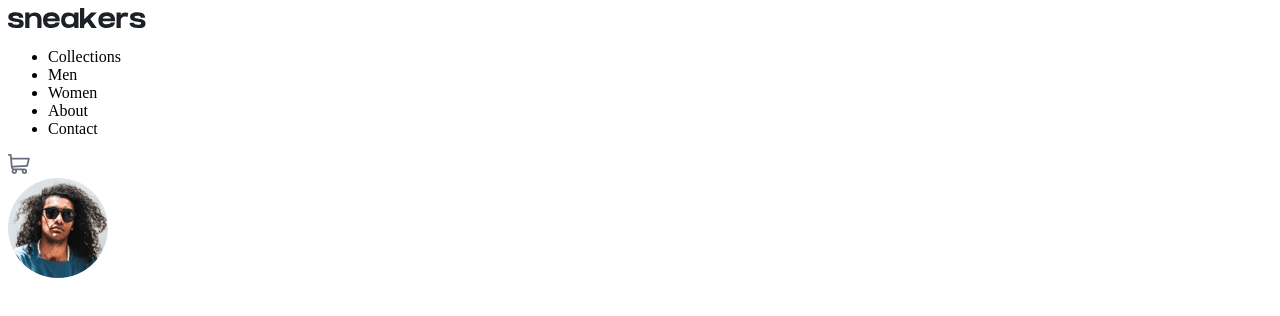
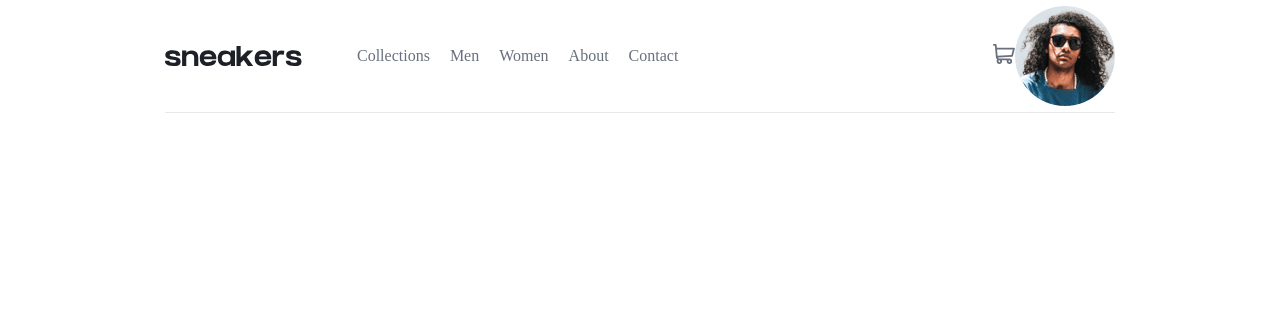
Before and after one commit to Aq1q/ecommerce-product-page, a React (Vite) app: page / in a window 1280 px wide. Shown: the top 316 px of the page. Built offline with nearby package versions, Linux system fonts and the light colour scheme.

Commit message:
feat: style list items

```diff
--- a/src/components/Navbar.jsx
+++ b/src/components/Navbar.jsx
@@ -1,12 +1,13 @@
 import Logo from '../assets/logo.svg'
 import Avatar from '../assets/image-avatar.png'
 import CartIcon  from '../assets/icon-cart.svg'
+import '../styles/Navbar.scss'
 
 export const Navbar = () => {
     return (
         <div className="navbar">
             <div className='nav-left'>
-                <img src={Logo} alt="Logo" />
+                <img className='logo' src={Logo} alt="Logo" />
                 <ul className='nav-ul'>
                     <li className='nav-item'>Collections</li>
                     <li className='nav-item'>Men</li>
@@ -17,9 +18,9 @@ export const Navbar = () => {
             </div>
             <div className="nav-right">
                 <div>
-                    <img src={CartIcon} alt="cart" />
+                    <img className='cart' src={CartIcon} alt="cart" />
                 </div>
-                <img src={Avatar} alt="Avatar" />
+                <img className='avatar' src={Avatar} alt="Avatar" />
             </div>
         </div>
     )
--- a/src/index.scss
+++ b/src/index.scss
@@ -0,0 +1,7 @@
+* {
+    box-sizing: border-box;
+}
+body {
+    margin: 0;
+    height: 100vh;
+}
--- /dev/null
+++ b/src/styles/Navbar.scss
@@ -0,0 +1,59 @@
+$light-grayish-blue: hsl(223, 64%, 98%);
+$grayish-blue: hsl(220, 14%, 75%);
+$dark-grayish-blue: hsl(219, 9%, 45%);
+$very-dark-blue: hsl(220, 13%, 13%);
+$orange: hsl(26, 100%, 55%);
+
+
+@mixin nav-side {
+    display: flex;
+    align-items: center;
+}
+
+@mixin nav-item {
+    box-sizing: content-box;
+    height: calc(100% - 10px);
+}
+
+.navbar {
+    margin: 0 165px;
+    height: 113px;
+    display: flex;
+    justify-content: space-between;
+    border-bottom: 1px solid #E8E8EA;
+}
+.nav-left {
+    @include nav-side;
+    gap: 55px;
+}
+.logo {
+    width: 137px;
+    height: 20px;
+}
+.nav-ul {
+    margin: 0;
+    height: 100%;
+    list-style: none;
+    display: flex;
+    align-items: center;
+    padding: 0;
+    gap: 20px;
+    color: $dark-grayish-blue;
+}
+.nav-item {
+    @include nav-item;
+    display: flex;
+    align-items: center;
+    gap: 33px;
+    border-top: solid 5px white;
+    border-bottom: solid 5px white;
+}
+.nav-item:hover {
+    @include nav-item;
+    cursor: pointer;
+    color: $very-dark-blue;
+    border-bottom: solid 5px $orange;
+}
+.nav-right {
+    @include nav-side;
+}
```
